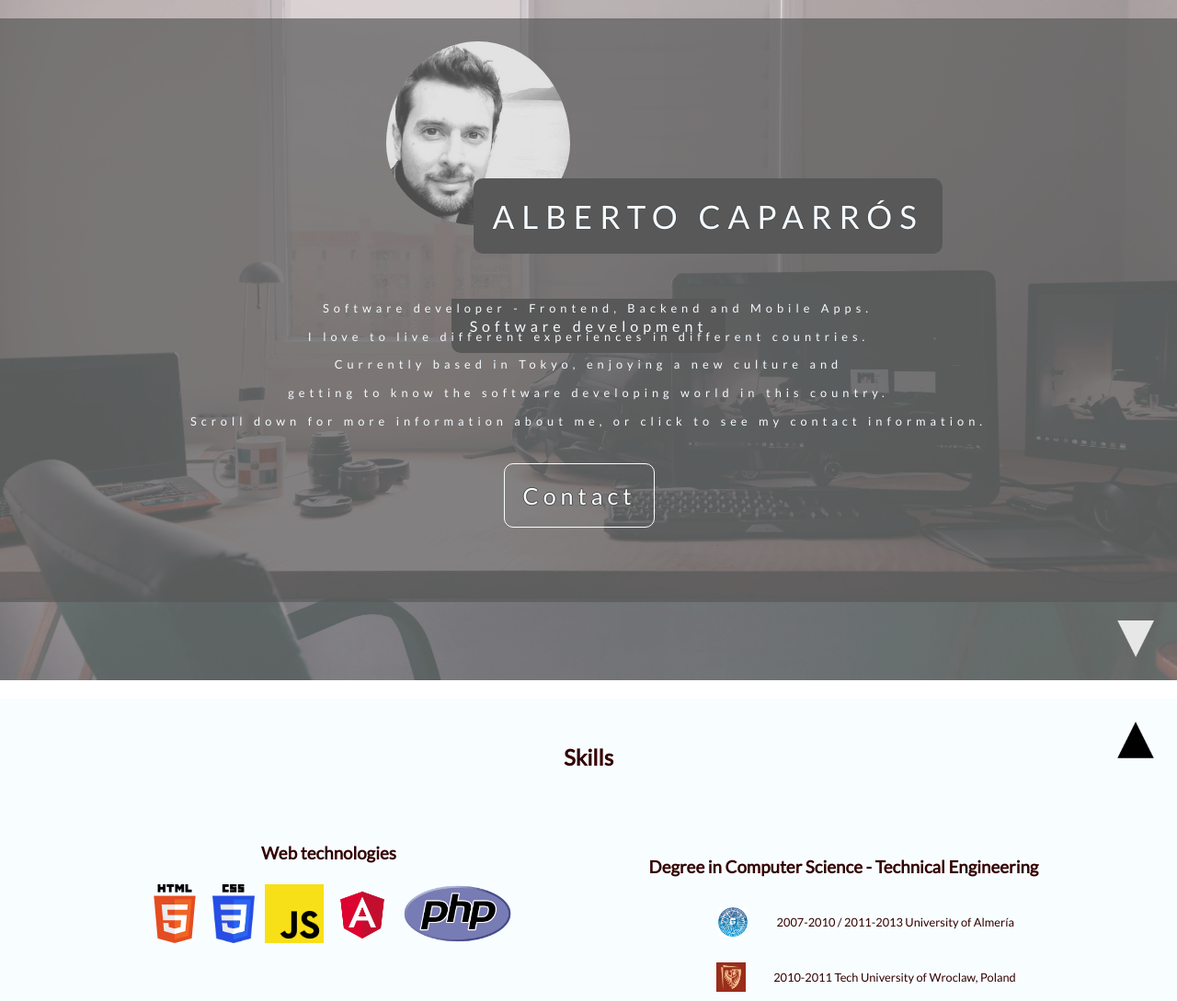
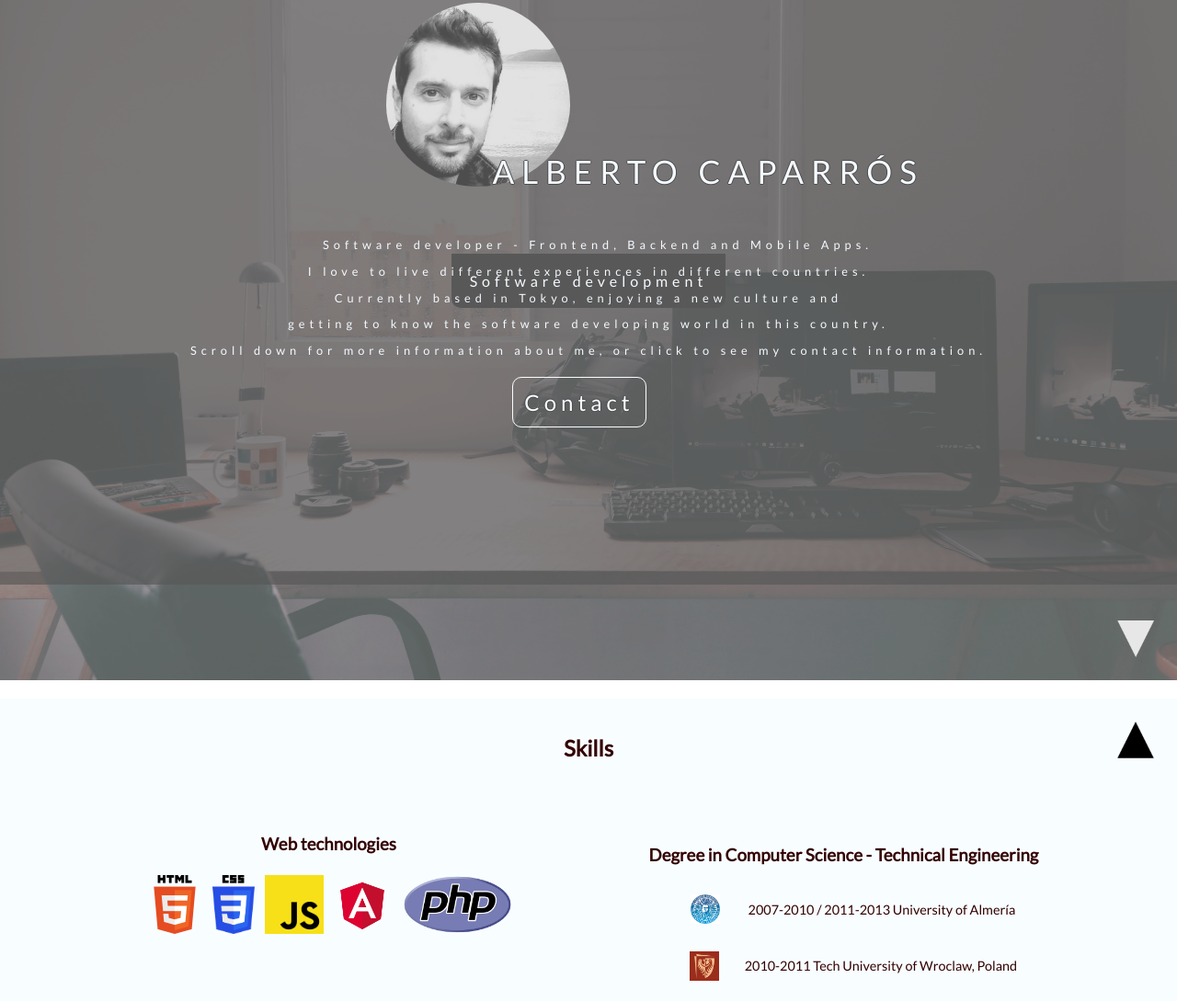
Before and after one commit to albertocaparros/oldportolio, a plain HTML site: page index.html in a window 1280 px wide. Shown: the part 60-1149 px from the top of the page at 92% size. Drawn offline with nearby package versions, Linux system fonts and the light colour scheme.

Commit message:
ultimos cambios formato

```diff
--- a/css/style.css
+++ b/css/style.css
@@ -94,7 +94,7 @@ a {
 }
 
 .section h2 {
-    padding-top: 50px;
+    padding-top: 5vh;
 }
 
 .section-light {
@@ -113,16 +113,15 @@ a {
     margin: 0;
 }
 
-
 .foto img {
     position: relative;
+
     border-radius: 50%;
     height: 200px;
     width: 200px;
     padding-bottom: 23px;
     background-attachment: fixed;
     background-position: right;
-
     animation: foto 1.5s ease-out, foto2 2s ease-out 4s;
     animation-fill-mode: forwards;
 
@@ -141,17 +140,20 @@ a {
 @keyframes foto2 {
     0% {
         left: 0px;
+        top:0px;
     }
 
     100% {
         left: -175px;
+        top:10px;
     }
 }
 
 .ptext {
     position: absolute;
-    top: 10vh;
+    top: 3.5rem;
     width: 100%;
+    height: 80vh;
     text-align: center;
     color: black;
     font-size: 1.2rem;
@@ -162,7 +164,8 @@ a {
 .intro {
     animation: intro 2s ease-out 4s;
     animation-fill-mode: forwards;
-    padding-top: 25px;
+    overflow: hidden;
+    justify-content: center;
 }
 
 @keyframes intro {
@@ -202,13 +205,13 @@ a {
     0% {
         top: 0px;
         left: 0px;
-        background-color: #111;
+        background-color: transparent;
     }
 
     100% {
         top: -80px;
         left: 190px;
-        background-color: none;
+        background-color: transparent;
     }
 }
 
@@ -261,7 +264,7 @@ a {
     letter-spacing: 5px;
     position: relative;
     margin-left: auto;
-    padding-top: 0;
+    line-height: normal;
 
     animation: content3 2s ease-out 4s;
     animation-fill-mode: forwards;
@@ -277,19 +280,25 @@ a {
     100% {
         opacity: 100;
         visibility: visible;
-        top: -75px;
+        top: -6.5rem;
     }
 }
 
 .border4 {
-    font-size: 25px;
+    font-size: 1.5rem;
     color: #f8fdff;
     text-shadow: -1px 0 black, 0 1px black, 1px 0 black, 0 -1px black;
-    padding: 20px;
+    padding: 12px;
     border-radius: 10px 10px 10px 10px;
     border: 1px solid #f8fdff;
     position: relative;
-    display: inline-block;
+    display: inherit;
+}
+
+.border4:hover{
+    background-color: rgb(255,255,255,0.3);
+    font-size: 1.55rem;
+    text-shadow: -2px 0 black, 0 2px black, 2px 0 black, 0 -2px black;
 }
 
 .ptext .trans {
@@ -323,6 +332,9 @@ a {
     vertical-align:super;
 }
 
+.column p {
+    padding: 5px;
+}
 
 .botonBajar {
     height: 40px;
@@ -370,7 +382,7 @@ a {
     align-content: center;
     padding: 5px;
     padding-left: 35px;
-    font-size: 0.8rem;
+    font-size: 0.9rem;
     margin-top: 5px;
     justify-content: space-evenly;
     height: inherit;
--- a/index.html
+++ b/index.html
@@ -37,7 +37,7 @@
                 conociendo el mundo del desarrollo de software en este pais.
                 <br>
                 Continua hacia abajo para ver mas información sobre mi o pulsa para contactar.
-                <br><br>
+                    <br><br>
                 <a href="#seccion4"><span class="border4">Contacto</span></a>
                 </span>
                 <br>
@@ -120,7 +120,7 @@
                 <div class="column">
                     <h3>Idiomas</h3>
                     <p><b><img src="img/Spain-orb.png" class="orb"> Español:</b> Nativo</p>
-                    <p><b><img src="img/Flag_of_the_United_Kingdom.svg.png" class="orb">Ingles:</b> Fluido. <br>Certificado de inglés avanzado por la Universidad de Cambridge (C2). TOEFL iBT Test.
+                    <p><b><img src="img/Flag_of_the_United_Kingdom.svg.png" class="orb">Ingles:</b> Fluido. <br>Certificado de inglés avanzado por la Universidad de Cambridge (C2).<br>TOEFL iBT Test.
                     </p>
                     <p><b><img src="img/Flag_of_France.svg.png" class="orb">Frances:</b> Básico.</p>
                     <p><b><img src="img/Flag_of_Japan.svg.png" class="orb">Japones:</b> Principiante!</p>
@@ -253,7 +253,7 @@
                 <div class="column">
                     <h3>Languages</h3>
                     <p><b><img src="img/Spain-orb.png" class="orb"> Spanish:</b> Native</p>
-                    <p><b><img src="img/Flag_of_the_United_Kingdom.svg.png" class="orb">English:</b> Fluent. <br>Cambridge Certificate in Advanced English (C2). TOEFL iBT Test.
+                    <p><b><img src="img/Flag_of_the_United_Kingdom.svg.png" class="orb">English:</b> Fluent. <br>Cambridge Certificate in Advanced English (C2).<br> TOEFL iBT Test.
                     </p>
                     <p><b><img src="img/Flag_of_France.svg.png" class="orb">French:</b> Basic.</p>
                     <p><b><img src="img/Flag_of_Japan.svg.png" class="orb">Japanese:</b> Beginner!</p>
```
